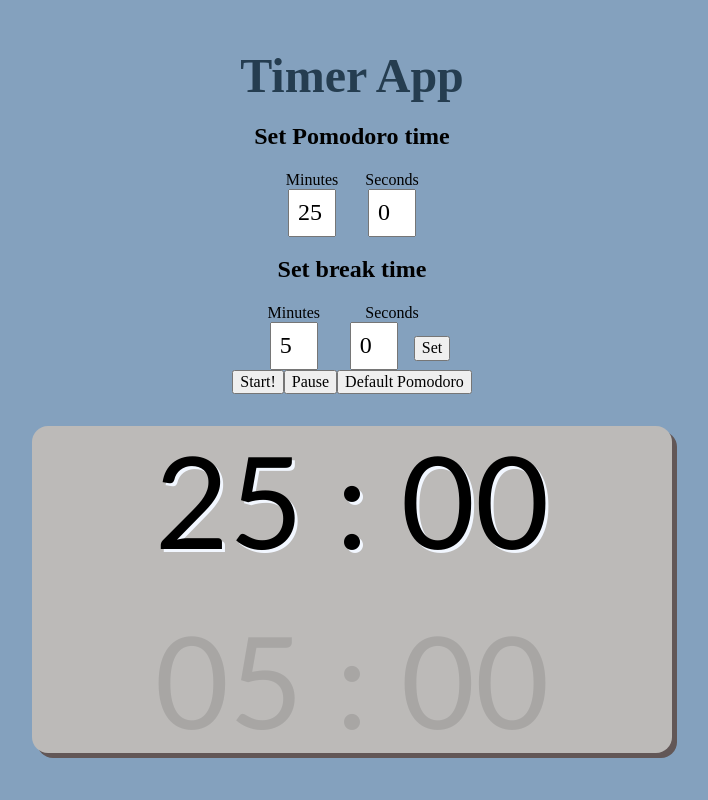
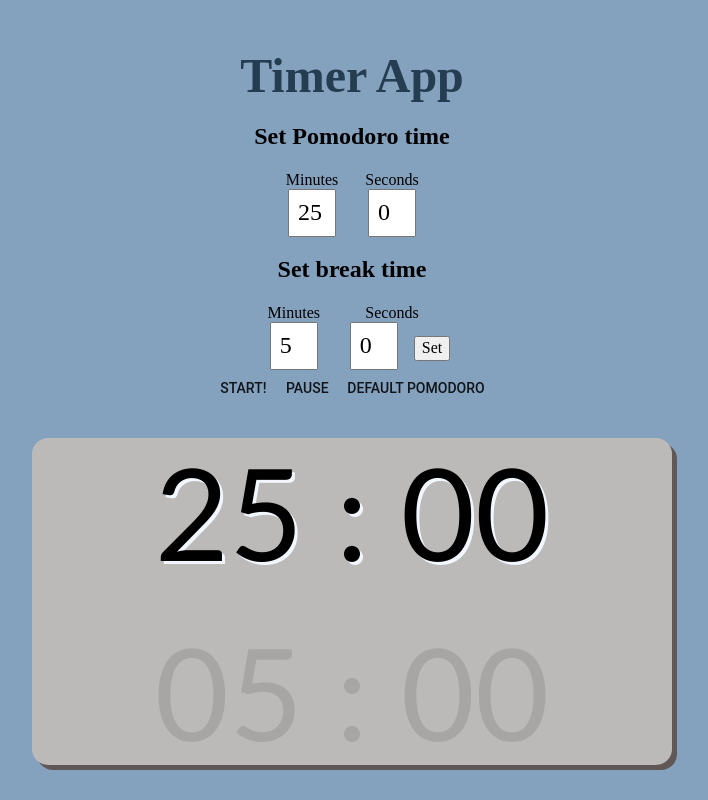
Before and after one commit to icelandico/timer-react, a React (Create React App) app: page / in a window 1280 px wide. Shown: the whole page, without its empty margins (288-996 px from the left). Built offline with nearby package versions, Linux system fonts and the light colour scheme.

Commit message:
Import buttons from material ui

```diff
--- a/package.json
+++ b/package.json
@@ -3,6 +3,7 @@
   "version": "0.1.0",
   "private": true,
   "dependencies": {
+    "@material-ui/core": "^3.9.0",
     "node-sass-chokidar": "^1.3.4",
     "normalize.css": "^8.0.1",
     "npm-run-all": "^4.1.5",
--- a/src/components/NavButtons/NavButtons.js
+++ b/src/components/NavButtons/NavButtons.js
@@ -1,4 +1,5 @@
 import React, { Component } from 'react';
+import Button from '@material-ui/core/Button'
 
 class NavButtons extends Component {
 
@@ -17,24 +18,27 @@ handleSetDefault = () => {
   render() {
     return(
       <div>
-        <button type="button"
+        <Button
+          type="button"
           id="start"
           onClick={this.handleStart}
         >
           Start!
-        </button>
-        <button type="button"
+        </Button>
+        <Button
+          type="button"
           id="pause"
           onClick={this.handlePause}
         >
           Pause
-        </button>
-        <button type="button"
+        </Button>
+        <Button
+          type="button"
           id="default"
           onClick={this.handleSetDefault}
         >
           Default Pomodoro
-        </button>
+        </Button>
       </div>
     )
   }
```
Also changed, not shown: 1 other file (tests, documents, lock files or other folders). Lines whose indentation alone changed are shown as unchanged.
